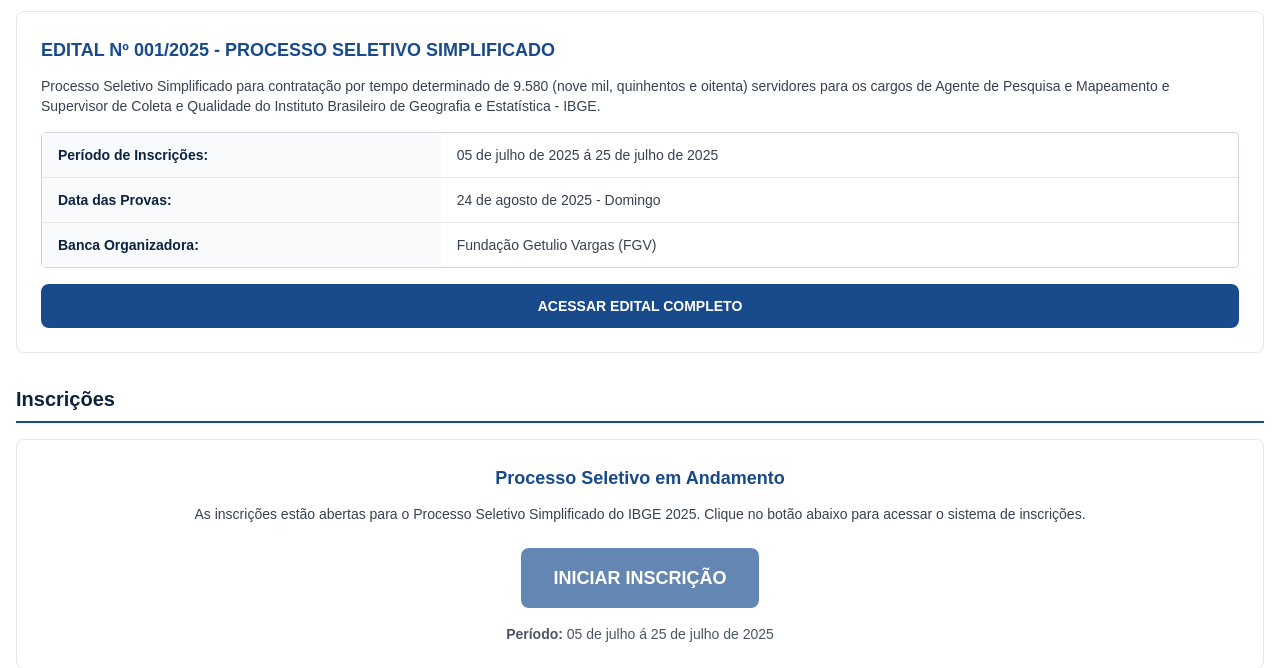
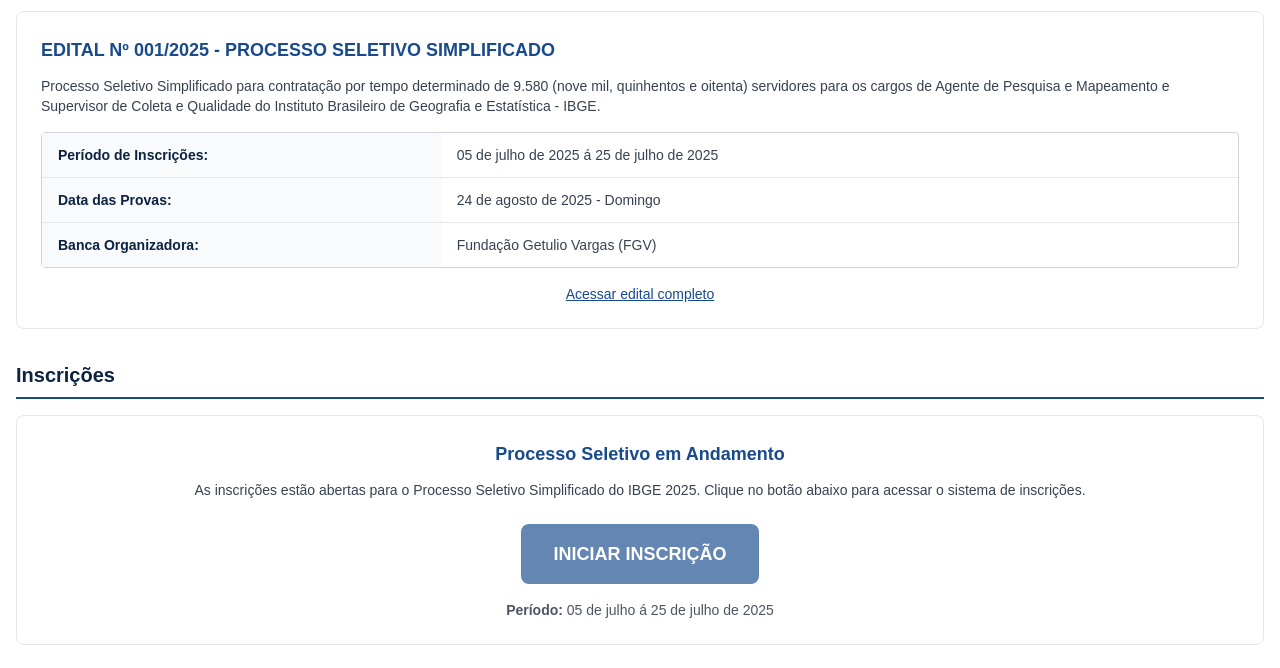
Before and after one commit to Solutionsforce/ibge, a Flask app: page / in a window 1280 px wide. Shown: the part 1435-2103 px from the top of the page. Run offline with Flask 3, Linux system fonts and the light colour scheme; some libraries are stand-ins or nearby versions; some web fonts are replaced.

Commit message:
Make the full announcement link less prominent on the front page
Replaced the "ACESSAR EDITAL COMPLETO" button with a smaller, less prominent link in index.html.

Replit-Commit-Author: Agent
Replit-Commit-Session-Id: 37b7bf93-4dc1-47c0-b74d-39dd14aa03a7
Replit-Commit-Screenshot-Url: https://storage.googleapis.com/screenshot-production-us-central1/37b5f441-64f3-47ce-b02d-734c073c5aa7/5136ab1f-bd42-454b-af24-a6c1aa58615e.jpg

```diff
--- a/templates/index.html
+++ b/templates/index.html
@@ -390,9 +390,9 @@
                 </table>
             </div>
 
-            <div class="bg-[#184A8C] text-white px-4 py-3 rounded-lg text-center">
-                <a href="{{ url_for('edital_completo') }}" class="text-white font-semibold hover:text-gray-200 transition-colors">
-                    ACESSAR EDITAL COMPLETO
+            <div class="text-center">
+                <a href="{{ url_for('edital_completo') }}" class="text-[#184A8C] text-sm underline hover:text-blue-700 transition-colors">
+                    Acessar edital completo
                 </a>
             </div>
         </div>
```
